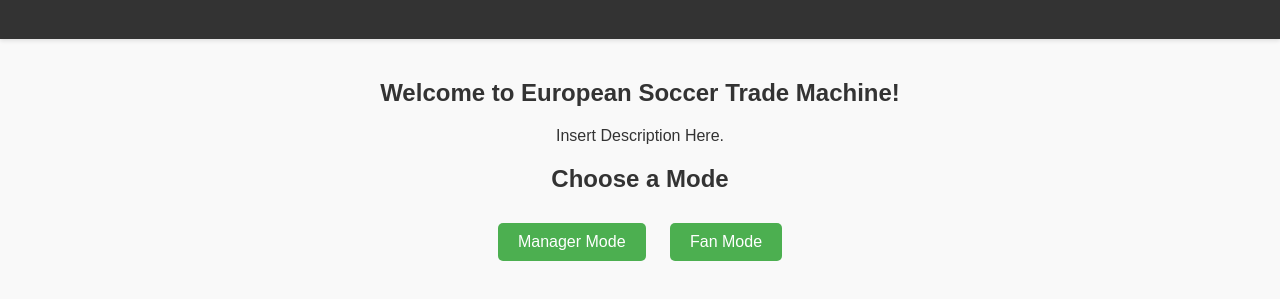
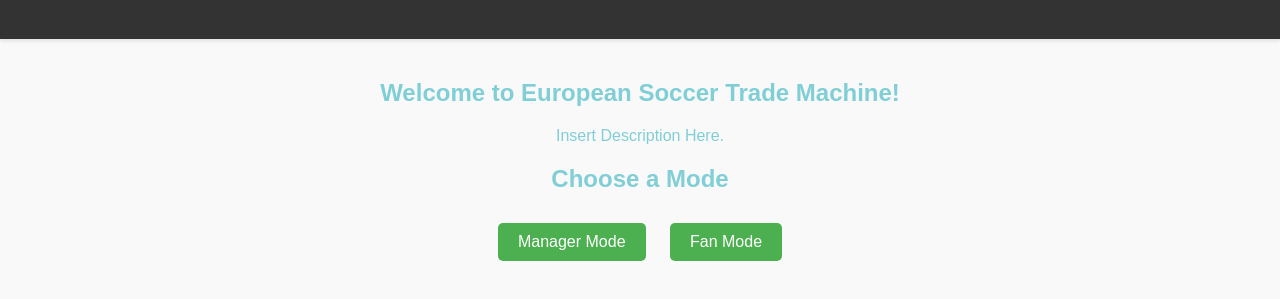
Before and after one commit to gradaelli7/European-Soccer-Trade-Machine, a plain HTML site: page index.html in a window 1280 px wide. Shown: the part 81-380 px from the top of the page. Drawn offline with Linux system fonts and the light colour scheme.

Commit message:
color changes

```diff
--- a/index.html
+++ b/index.html
@@ -9,7 +9,7 @@
             margin: 0;
             font-family: Arial, sans-serif;
             background-color: #f9f9f9;
-            color: #333;
+            color: #80ced6;
             text-align: center;
         }
 
```
